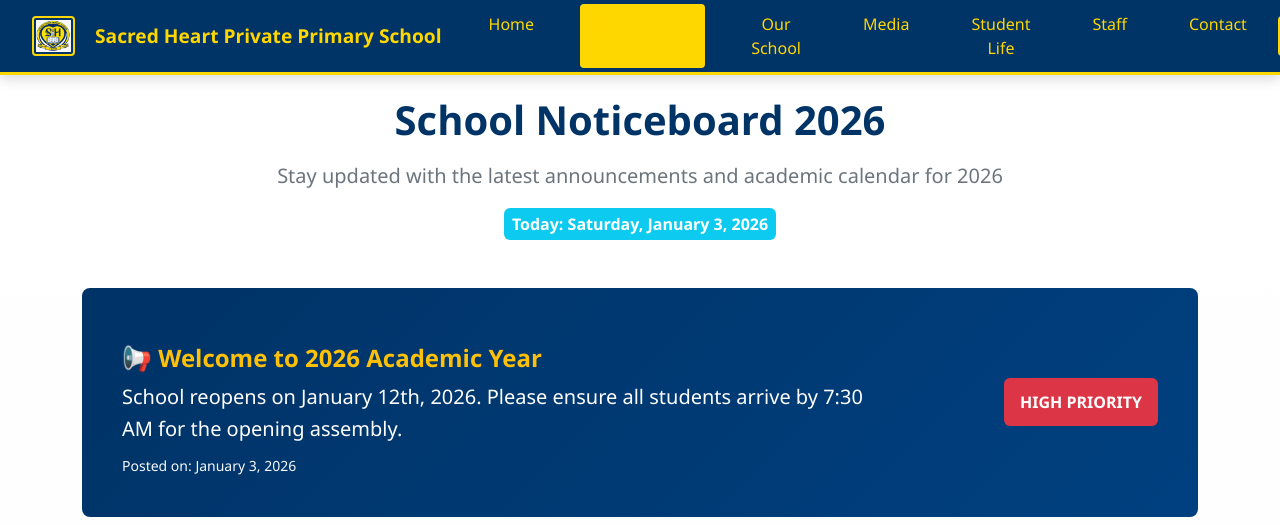
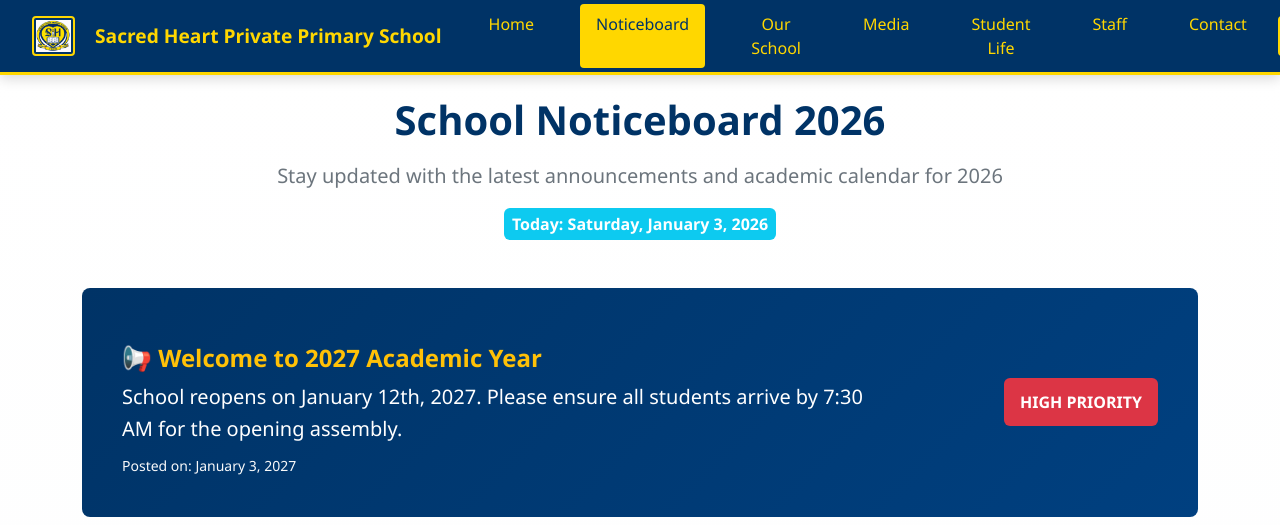
Before and after one commit to Htsindi/school-website-react, a React (Vite) app: page /noticeboard in a window 1280 px wide. Shown: the top 525 px of the page. Built offline with nearby package versions, Linux system fonts and the light colour scheme.

Commit message:
Changing dates in noticeboard to year 2027

```diff
--- a/src/components/Navbar.jsx
+++ b/src/components/Navbar.jsx
@@ -105,7 +105,8 @@ function SchoolNavbar() {
                 to={link.path}
                 style={isActive(link.path) ? activeNavLinkStyle : navLinkStyle}
                 onClick={handleLinkClick}
-                className="text-center"
+                className={`text-center${isActive(link.path) ? ' active' : ''}`}
+                aria-current={isActive(link.path) ? 'page' : undefined}
               >
                 {link.label}
               </Nav.Link>
--- a/src/data/home.js
+++ b/src/data/home.js
@@ -59,21 +59,21 @@ export const homeData = {
   announcements: [
     {
       id: 1,
-      text: "Upcoming: Parent-Teacher Meetings - February 15-20, 2026",
+      text: "Upcoming: Parent-Teacher Meetings - February 15-20, 2027",
       icon: "🎓",
       dateIcon: "📅",
       isActive: true
     },
     {
       id: 2,
-      text: "Annual Sports Day - March 10, 2026",
+      text: "Annual Sports Day - March 10, 2027",
       icon: "🏆",
       dateIcon: "📅",
       isActive: false
     },
     {
       id: 3,
-      text: "Enrollment for 2024-25 Academic Year Now Closed",
+      text: "Enrollment for 2026-27 Academic Year Now Closed",
       icon: "📝",
       dateIcon: "📅",
       isActive: false
--- a/src/data/noticeboard.js
+++ b/src/data/noticeboard.js
@@ -2,18 +2,18 @@ export const noticeboardData = {
   currentDate: new Date(),
 
   latestMessage: {
-    title: "Welcome to 2026 Academic Year",
-    content: "School reopens on January 12th, 2026. Please ensure all students arrive by 7:30 AM for the opening assembly.",
-    date: "2026-01-03",
+    title: "Welcome to 2027 Academic Year",
+    content: "School reopens on January 12th, 2027. Please ensure all students arrive by 7:30 AM for the opening assembly.",
+    date: "2027-01-03",
     priority: "high"
   },
 
   academicQuarters: [
     {
       id: 1,
-      name: 'Term 1 (Jan - Mar 2026)',
-      StartDate: '2026-01-12',
-      EndDate: '2026-03-27',
+      name: 'Term 1 (Jan - Mar 2027)',
+      StartDate: '2027-01-13',
+      EndDate: '2027-03-19',
       status: '', // Will be calculated dynamically
       image: '/assets/summer.png',
       googleFolder: 'https://drive.google.com/drive/folders/YOUR_TERM1_FOLDER_ID',
@@ -22,7 +22,7 @@ export const noticeboardData = {
   {
     name: 'Inter-house Athletics',
     status: '',
-    date: '2026-02-06',
+    date: '2027-02-06',
     time: '08:00',
     location: 'School Grounds',
     priority: 'low'
@@ -30,7 +30,7 @@ export const noticeboardData = {
   {
     name: 'Reopening for learners; inaugural assembly; classroom allocation',
     status: '',
-    date: '2026-01-14',
+    date: '2027-01-14',
     time: '07:40',
     location: 'school',
     priority: 'low'
@@ -38,7 +38,7 @@ export const noticeboardData = {
   {
     name: 'Fun Day',
     status: '',
-    date: '2026-03-26',
+    date: '2027-03-26',
     time: '08:00',
     location: 'school',
     priority: 'low'
@@ -46,7 +46,7 @@ export const noticeboardData = {
   {
     name: 'Prefect Induction Workshop',
     status: '',
-    date: '2026-01-29',
+    date: '2027-01-29',
     time: '07:40',
     location: 'school',
     priority: 'low'
@@ -54,7 +54,7 @@ export const noticeboardData = {
   {
     name: 'SCHOOL OPENING MASS, Prefect Pledge and blessing.',
     status: '',
-    date: '2026-01-30',
+    date: '2027-01-30',
     time: '07:40',
     location: 'St. Pauls Catholic Church',
     priority: 'low'
@@ -62,7 +62,7 @@ export const noticeboardData = {
   {
     name: 'Human Traffic Awareness Talk (Grade 5 to 7)',
     status: '',
-    date: '2026-02-05',
+    date: '2027-02-05',
     time: '07:40',
     location: 'school Hall',
     priority: 'low'
@@ -70,7 +70,7 @@ export const noticeboardData = {
   {
     name: 'Greater Taung and Kagisano Molopo Athletics',
     status: '',
-    date: '2026-02-13',
+    date: '2027-02-13',
     time: '07:40',
     location: 'Mokgareng High School, Taung',
     priority: 'low'
@@ -78,7 +78,7 @@ export const noticeboardData = {
     {
     name: 'Annual General Meeting  Foundation Phase (Grade R to 3)',
     status: '',
-    date: '2026-02-14',
+    date: '2027-02-14',
     time: '07:40',
     location: 'school Hall',
     priority: 'low'
@@ -86,7 +86,7 @@ export const noticeboardData = {
   {
     name: 'ASH WEDNESDAY',
     status: '',
-    date: '2026-02-18',
+    date: '2027-02-18',
     time: '07:40',
     location: 'St. Pauls Catholic Church',
     priority: 'low'
@@ -94,7 +94,7 @@ export const noticeboardData = {
   {
     name: 'Annual General Meeting  Intermediate & Senior Phase',
     status: '',
-    date: '2026-02-21',
+    date: '2027-02-21',
     time: '07:40',
     location: 'school Hall',
     priority: 'low'
@@ -102,7 +102,7 @@ export const noticeboardData = {
   {
     name: 'SCHOOL MASS - Catholic Schools Teachers’ Day (Mogwase)',
     status: '',
-    date: '2026-02-27',
+    date: '2027-02-27',
     time: '07:40',
     location: 'school',
     priority: 'low'
@@ -110,7 +110,7 @@ export const noticeboardData = {
   {
     name: 'END OF TERM THANKSGIVING MASS',
     status: '',
-    date: '2026-03-18',
+    date: '2027-03-18',
     time: '07:40',
     location: 'St. Pauls Catholic Church',
     priority: 'low'
@@ -118,17 +118,17 @@ export const noticeboardData = {
   {
     name: 'Issuing of Term 1 Report Cards',
     status: '',
-    date: '2026-03-27',
+    date: '2027-03-27',
     time: '07:40',
     location: 'school classrooms'
   }
 ]},
 {
     id: 2,
-      name: 'Term 2 (Apr - Jun 2026)',
+      name: 'Term 2 (Apr - Jun 2027)',
       status: '',
-      startDate: '2026-04-08',
-      endDate: '2026-06-26',
+      startDate: '2027-04-06',
+      endDate: '2027-06-25',
       image: '/assets/autumn.png',
       googleFolder: 'https://drive.google.com/drive/folders/YOUR_TERM2_FOLDER_ID',
       activities:
@@ -136,7 +136,7 @@ export const noticeboardData = {
   {
     name: 'Reopening for Admin Staff and General Staff',
     status: '',
-    date: '2026-04-07',
+    date: '2027-04-07',
     time: '08:00',
     location: 'school offices',
     priority: 'low'
@@ -144,7 +144,7 @@ export const noticeboardData = {
   {
     name: 'Reopening for learners and teaching staff',
     status: '',
-    date: '2026-04-08',
+    date: '2027-04-08',
     time: '07:40',
     location: 'school',
     priority: 'low'
@@ -152,7 +152,7 @@ export const noticeboardData = {
    {
     name: 'One-on-One Parent Support and Intervention Meeting (Grade R–7)',
     status: '',
-    date: '2026-04-16',
+    date: '2027-04-16',
     time: '07:40',
     location: 'school Classesrooms',
     priority: 'low'
@@ -160,7 +160,7 @@ export const noticeboardData = {
   {
     name: 'SCHOOL MASS',
     status: '',
-    date: '2026-04-30',
+    date: '2027-04-30',
     time: '07:40',
     location: 'St. Pauls Catholic Church',
     priority: 'low'
@@ -168,7 +168,7 @@ export const noticeboardData = {
   {
     name: 'Deadline for Conquesta Registration/Entry',
     status: '',
-    date: '2026-05-04',
+    date: '2027-05-04',
     time: '07:40',
     location: 'school',
     priority: 'low'
@@ -176,7 +176,7 @@ export const noticeboardData = {
   {
     name: 'SCHOOL MASS:  SACRED HEART DAY',
     status: '',
-    date: '2026-05-29',
+    date: '2027-05-29',
     time: '07:40',
     location: 'St. Pauls Catholic Church',
     priority: 'low'
@@ -184,7 +184,7 @@ export const noticeboardData = {
   {
     name: 'Library Competition: Spelling Bee and Reading Challenge',
     status: '',
-    date: '2026-06-15',
+    date: '2027-06-15',
     time: '07:40',
     location: 'school',
     priority: 'low'
@@ -192,7 +192,7 @@ export const noticeboardData = {
   {
     name: 'Inter-house Indoor Games',
     status: '',
-    date: '2026-05-29',
+    date: '2027-05-29',
     time: '07:40',
     location: 'school',
     priority: 'low'
@@ -200,7 +200,7 @@ export const noticeboardData = {
   {
     name: 'Fun Day',
     status: '',
-    date: '2026-06-25',
+    date: '2027-06-25',
     time: '08:00',
     location: 'School Grounds',
     priority: 'low'
@@ -208,7 +208,7 @@ export const noticeboardData = {
   {
     name: 'Issuing of Term 2 Report Cards',
     status: '',
-    date: '2026-06-26',
+    date: '2027-06-26',
     time: '07:40',
     location: 'school classrooms',
     priority: 'low'
@@ -216,9 +216,9 @@ export const noticeboardData = {
 ]},
     {
       id: 3,
-      name: 'Term 3 (Jul - Sep 2026)',
-      StartDate: '2026-07-21',
-      EndDate: '2026-09-23',
+      name: 'Term 3 (Jul - Oct 2027)',
+      StartDate: '2027-07-20',
+      EndDate: '2027-10-01',
       status: '',
       image: '/assets/winter.png',
       googleFolder: 'https://drive.google.com/drive/folders/YOUR_TERM3_FOLDER_ID',
@@ -227,7 +227,7 @@ export const noticeboardData = {
   {
     name: 'Reopening for Admin Staff and General Staff',
     status: '',
-    date: '2026-07-20',
+    date: '2027-07-20',
     time: '08:00',
     location: 'school Offices',
     priority: 'low'
@@ -235,7 +235,7 @@ export const noticeboardData = {
   {
     name: 'Reopening for learners and teaching staff',
     status: 'One on One Parent Support and Intervention Meeting (Grade R to 7)',
-    date: '2026-07-28',
+    date: '2027-07-28',
     time: '08:00',
     location: 'School Classrooms',
     priority: 'low'
@@ -243,7 +243,7 @@ export const noticeboardData = {
   {
     name: 'School Mass',
     status: '',
-    date: '2026-07-31',
+    date: '2027-07-31',
     time: '07:40',
     location: 'school',
     priority: 'low'
@@ -251,7 +251,7 @@ export const noticeboardData = {
   {
     name: 'Science, Mathematics and Technology Expo',
     status: '',
-    date: '2026-07-31',
+    date: '2027-07-31',
     time: '07:40',
     location: 'To be confirmed',
     priority: 'low'
@@ -259,7 +259,7 @@ export const noticeboardData = {
   {
     name: 'School Mass',
     status: '',
-    date: '2026-08-28',
+    date: '2027-08-28',
     time: '07:40',
     location: 'school',
     priority: 'low'
@@ -267,7 +267,7 @@ export const noticeboardData = {
   {
     name: 'End of term Mass and Thanksgiving',
     status: '',
-    date: '2026-09-18',
+    date: '2027-09-18',
     time: '08:00',
     location: 'St. Pauls Catholic Church',
     priority: 'low'
@@ -275,7 +275,7 @@ export const noticeboardData = {
   {
     name: 'Heritage Day and Official Closing Date',
     status: '',
-    date: '2026-09-23',
+    date: '2027-09-23',
     time: '08:00',
     location: 'school',
     priority: 'low'
@@ -283,9 +283,9 @@ export const noticeboardData = {
   ]  }  ,
     {
       id: 4,
-      name: 'Term 4 (Oct - Dec 2026)',
-      startDate: '2026-10-06',
-      endDate: '2026-12-11',
+      name: 'Term 4 (Oct - Dec 2027)',
+      startDate: '2027-10-11',
+      endDate: '2027-12-10',
       status: '',
       image: '/assets/spring.png',
       googleFolder: 'https://drive.google.com/drive/folders/YOUR_TERM4_FOLDER_ID',
@@ -294,7 +294,7 @@ export const noticeboardData = {
   {
     name: 'Reopening for Admin Staff and General Staff',
     status: '',
-    date: '2026-10-05',
+    date: '2027-10-05',
     time: '07:40',
     location: 'school',
     priority: 'low'
@@ -302,7 +302,7 @@ export const noticeboardData = {
   {
     name: 'Reopening for learners and teaching staff',
     status: '',
-    date: '2026-10-06',
+    date: '2027-10-06',
     time: '07:40',
     location: 'school',
     priority: 'low'
@@ -310,7 +310,7 @@ export const noticeboardData = {
   {
     name: 'Academic Support: Extra Classes, Revision and Intervention Programmes (Wednesdays: 13h10–14h50)',
     status: '',
-    date: '2026-10-21',
+    date: '2027-10-21',
     time: '07:40',
     location: 'school',
     priority: 'low'
@@ -318,7 +318,7 @@ export const noticeboardData = {
   {
     name: 'Educational Trip Foundation Phase ',
     status: '',
-    date: '2026-10-16',
+    date: '2027-10-16',
     time: '07:40',
     location: 'To be confirmed',
     priority: 'low'
@@ -326,7 +326,7 @@ export const noticeboardData = {
    {
     name: 'Educational Trip Grade R',
     status: '',
-    date: '2026-11-20',
+    date: '2027-11-20',
     time: '07:40',
     location: 'To be confirmed',
     priority: 'low'
@@ -334,7 +334,7 @@ export const noticeboardData = {
     {
     name: 'CLOSING MASS FOR THE YEAR AND EXAM BLESSINGS',
     status: '',
-    date: '2026-10-30',
+    date: '2027-10-30',
     time: '07:40',
     location: 'school',
     priority: 'low'
@@ -342,7 +342,7 @@ export const noticeboardData = {
   {
     name: 'Christmas Play Presented by Foundation Phase (Family Picnic Day Celebration)',
     status: '',
-    date: '2026-11-24',
+    date: '2027-11-24',
     time: '07:40',
     location: 'school',
     priority: 'low'
@@ -350,7 +350,7 @@ export const noticeboardData = {
   {
     name: 'Grade R Graduation and Prize-giving For Grade 1–6',
     status: '',
-    date: '2026-11-26',
+    date: '2027-11-26',
     time: '07:40',
     location: 'school',
     priority: 'low'
@@ -358,7 +358,7 @@ export const noticeboardData = {
   {
     name: 'Grade 7 Farewell and Prize-giving',
     status: '',
-    date: '2026-11-27',
+    date: '2027-11-27',
     time: '07:40',
     location: 'school',
     priority: 'low'
@@ -369,17 +369,17 @@ export const noticeboardData = {
   additionalAnnouncements: [
     {
       id: 1,
-      title: "2026 School Calendar",
-      content: "The complete 2026 academic calendar is now available. Download it from the school portal.",
-      date: "2026-12-15",
+      title: "2027 School Calendar",
+      content: "The complete 2027 academic calendar is now available. Download it from the school portal.",
+      date: "2027-12-15",
       borderColor: "border-warning",
       icon: "📅"
     },
     {
       id: 2,
       title: "Grade 7 Applications",
-      content: "Applications for Grade 7 (2026 intake) open on February 1st, 2026. Early applications encouraged.",
-      date: "2026-12-20",
+      content: "Applications for Grade 7 (2027 intake) open on February 1st, 2027. Early applications encouraged.",
+      date: "2027-12-20",
       borderColor: "border-info",
       icon: "🎓"
     },
@@ -387,7 +387,7 @@ export const noticeboardData = {
       id: 3,
       title: "New Learning Resources",
       content: "Digital learning platform updated with new resources for all grades. Parents can access via parent portal.",
-      date: "2026-12-28",
+      date: "2027-12-28",
       borderColor: "border-success",
       icon: "💻"
     }
```
Also changed, not shown: src/pages/OurSchool.jsx (+6 -9 lines).
